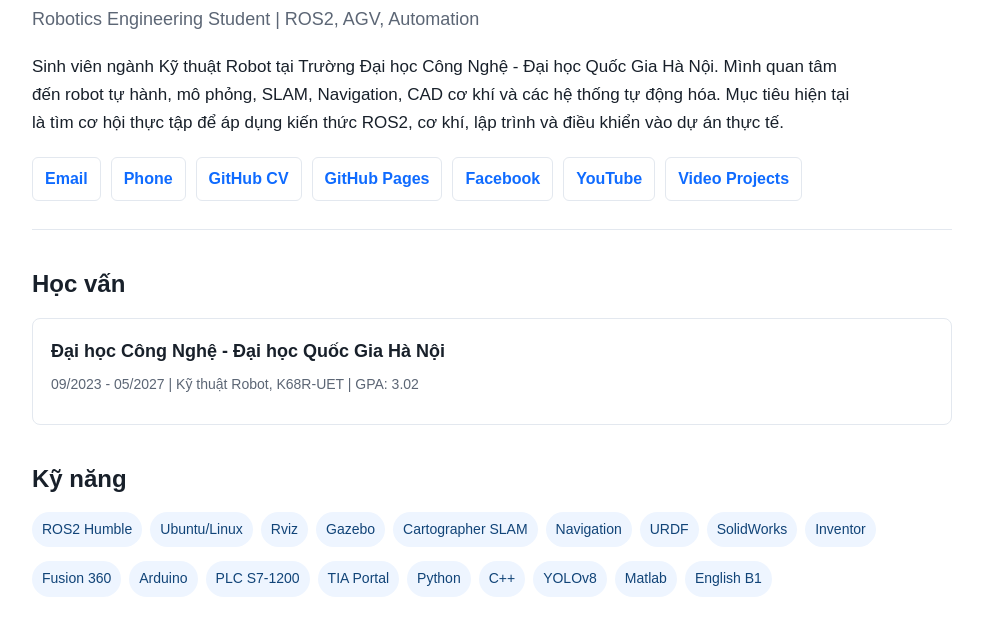
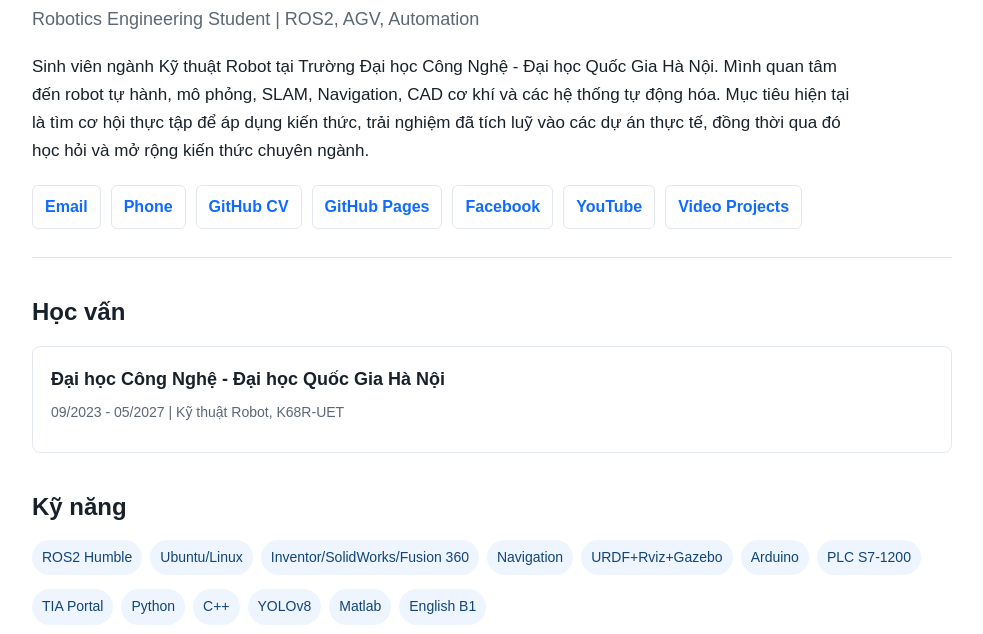
Before and after one commit to ngothiendac2005nd-bit/thiendac.github.io, a plain HTML site: page index.html in a window 1280 px wide. Shown: the part 107-741 px from the top of the page, without its empty margins (148-1131 px from the left). Drawn offline with Linux system fonts and the light colour scheme.

Commit message:
Update index.html

```diff
--- a/index.html
+++ b/index.html
@@ -145,7 +145,7 @@
             <p class="summary">
                 Sinh viên ngành Kỹ thuật Robot tại Trường Đại học Công Nghệ - Đại học Quốc Gia Hà Nội.
                 Mình quan tâm đến robot tự hành, mô phỏng, SLAM, Navigation, CAD cơ khí và các hệ thống tự động hóa.
-                Mục tiêu hiện tại là tìm cơ hội thực tập để áp dụng kiến thức ROS2, cơ khí, lập trình và điều khiển vào dự án thực tế.
+                Mục tiêu hiện tại là tìm cơ hội thực tập để áp dụng kiến thức, trải nghiệm đã tích luỹ vào các dự án thực tế, đồng thời qua đó học hỏi và mở rộng kiến thức chuyên ngành.
             </p>
             <div class="links">
                 <a href="mailto:ngothiendac2005nd@gmail.com">Email</a>
@@ -162,7 +162,7 @@
             <h2>Học vấn</h2>
             <div class="card">
                 <h3>Đại học Công Nghệ - Đại học Quốc Gia Hà Nội</h3>
-                <p class="meta">09/2023 - 05/2027 | Kỹ thuật Robot, K68R-UET | GPA: 3.02</p>
+                <p class="meta">09/2023 - 05/2027 | Kỹ thuật Robot, K68R-UET </p>
             </div>
         </section>
 
@@ -171,14 +171,9 @@
             <ul class="tag-list">
                 <li>ROS2 Humble</li>
                 <li>Ubuntu/Linux</li>
-                <li>Rviz</li>
-                <li>Gazebo</li>
-                <li>Cartographer SLAM</li>
+                <li>Inventor/SolidWorks/Fusion 360</li>
                 <li>Navigation</li>
-                <li>URDF</li>
-                <li>SolidWorks</li>
-                <li>Inventor</li>
-                <li>Fusion 360</li>
+                <li>URDF+Rviz+Gazebo</li>
                 <li>Arduino</li>
                 <li>PLC S7-1200</li>
                 <li>TIA Portal</li>
```
